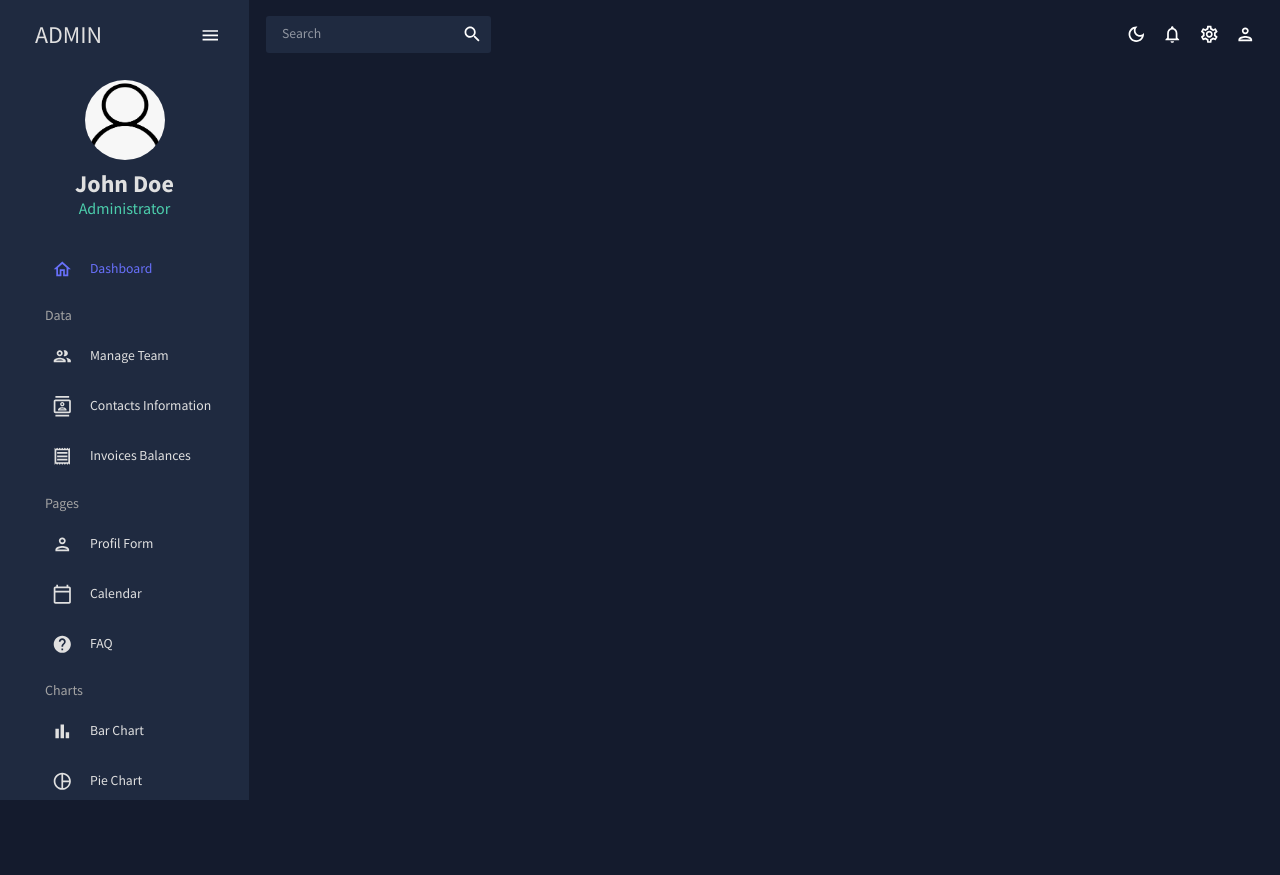
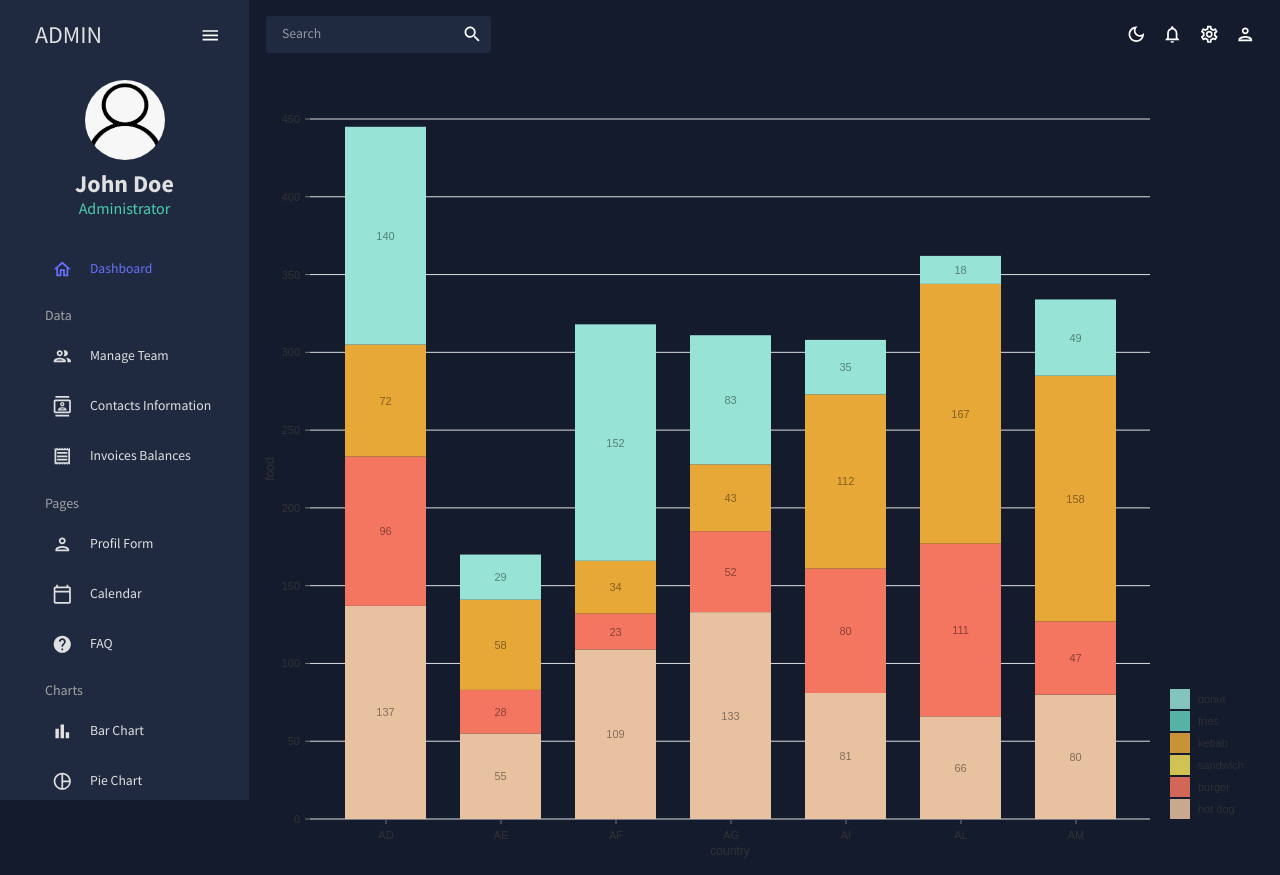
Before and after one commit to CMT94/react-MUI-admin-dashboard, a React (Create React App) app: page /bar in a window 1280 px wide. Before the commit the page ends 800 px from the top, so only its background shows below. Built offline with nearby package versions, Linux system fonts and the light colour scheme.

Commit message:
init bar page + nivo bar chart

```diff
--- a/src/App.js
+++ b/src/App.js
@@ -15,7 +15,7 @@
 import ProfileForm from "./scenes/profile-form";
 import Calendar from "./scenes/calendar";
 import FAQ from "./scenes/faq";
-// import Bar from "./scenes/bar";
+import Bar from "./scenes/bar";
 // import Line from "./scenes/line";
 // import Pie from "./scenes/pie";
 // import Geography from "./scenes/geography";
@@ -40,7 +40,7 @@
                 <Route path={"/form"} element={<ProfileForm />} />
                 <Route path={"/calendar"} element={<Calendar />} />
                 <Route path={"/faq"} element={<FAQ />} />
-                {/* <Route path={"/bar"} element={<Bar />} /> */}
+                <Route path={"/bar"} element={<Bar />} />
                 {/* <Route path={"/pie"} element={<Pie />} /> */}
                 {/* <Route path={"/line"} element={<Line />} /> */}
                 {/* <Route path={"/geography"} element={<Geography />} /> */}
--- /dev/null
+++ b/src/components/BarChart.jsx
@@ -0,0 +1,118 @@
+import React from "react";
+
+import { useTheme } from "@mui/material";
+import { tokens } from "../theme";
+
+import { mockBarData as data } from "../data/mockData";
+import { ResponsiveBar } from "@nivo/bar";
+
+const BarChart = () => {
+  const theme = useTheme();
+  const colors = tokens(theme.palette.mode);
+
+  return (
+    <ResponsiveBar
+      data={data}
+      keys={["hot dog", "burger", "sandwich", "kebab", "fries", "donut"]}
+      indexBy="country"
+      margin={{ top: 50, right: 130, bottom: 50, left: 60 }}
+      padding={0.3}
+      valueScale={{ type: "linear" }}
+      indexScale={{ type: "band", round: true }}
+      colors={{ scheme: "nivo" }}
+      defs={[
+        {
+          id: "dots",
+          type: "patternDots",
+          background: "inherit",
+          color: "#38bcb2",
+          size: 4,
+          padding: 1,
+          stagger: true,
+        },
+        {
+          id: "lines",
+          type: "patternLines",
+          background: "inherit",
+          color: "#eed312",
+          rotation: -45,
+          lineWidth: 6,
+          spacing: 10,
+        },
+      ]}
+      fill={[
+        {
+          match: {
+            id: "fries",
+          },
+          id: "dots",
+        },
+        {
+          match: {
+            id: "sandwich",
+          },
+          id: "lines",
+        },
+      ]}
+      borderColor={{
+        from: "color",
+        modifiers: [["darker", 1.6]],
+      }}
+      axisTop={null}
+      axisRight={null}
+      axisBottom={{
+        tickSize: 5,
+        tickPadding: 5,
+        tickRotation: 0,
+        legend: "country",
+        legendPosition: "middle",
+        legendOffset: 32,
+      }}
+      axisLeft={{
+        tickSize: 5,
+        tickPadding: 5,
+        tickRotation: 0,
+        legend: "food",
+        legendPosition: "middle",
+        legendOffset: -40,
+      }}
+      labelSkipWidth={12}
+      labelSkipHeight={12}
+      labelTextColor={{
+        from: "color",
+        modifiers: [["darker", 1.6]],
+      }}
+      legends={[
+        {
+          dataFrom: "keys",
+          anchor: "bottom-right",
+          direction: "column",
+          justify: false,
+          translateX: 120,
+          translateY: 0,
+          itemsSpacing: 2,
+          itemWidth: 100,
+          itemHeight: 20,
+          itemDirection: "left-to-right",
+          itemOpacity: 0.85,
+          symbolSize: 20,
+          effects: [
+            {
+              on: "hover",
+              style: {
+                itemOpacity: 1,
+              },
+            },
+          ],
+        },
+      ]}
+      role="application"
+      ariaLabel="Nivo bar chart demo"
+      barAriaLabel={function (e) {
+        return e.id + ": " + e.formattedValue + " in country: " + e.indexValue;
+      }}
+    />
+  );
+};
+
+export default BarChart;
--- /dev/null
+++ b/src/scenes/bar/index.js
@@ -0,0 +1,8 @@
+import React from "react";
+import BarChart from "../../components/BarChart";
+
+const Bar = () => {
+  return <BarChart />;
+};
+
+export default Bar;
```
